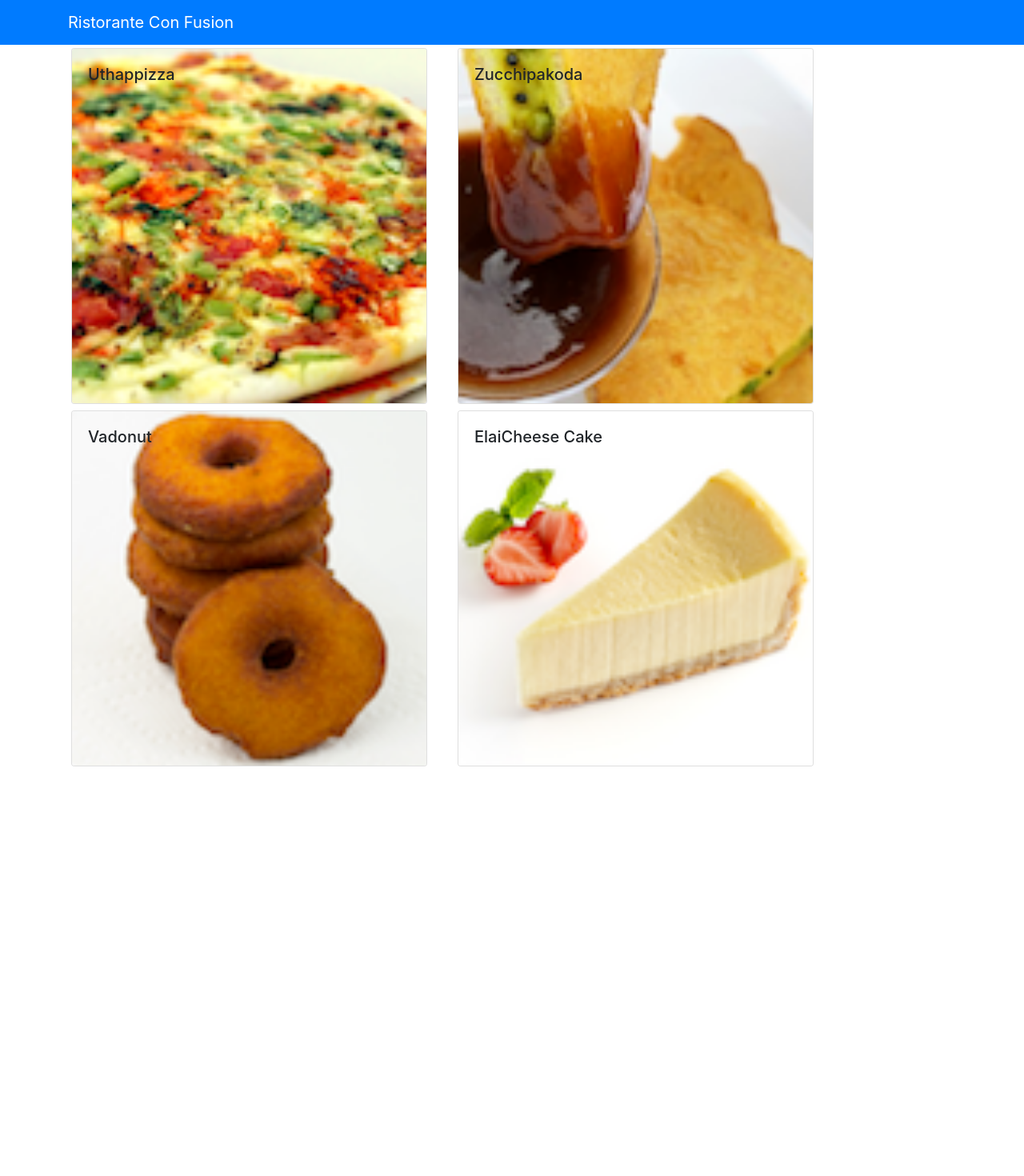
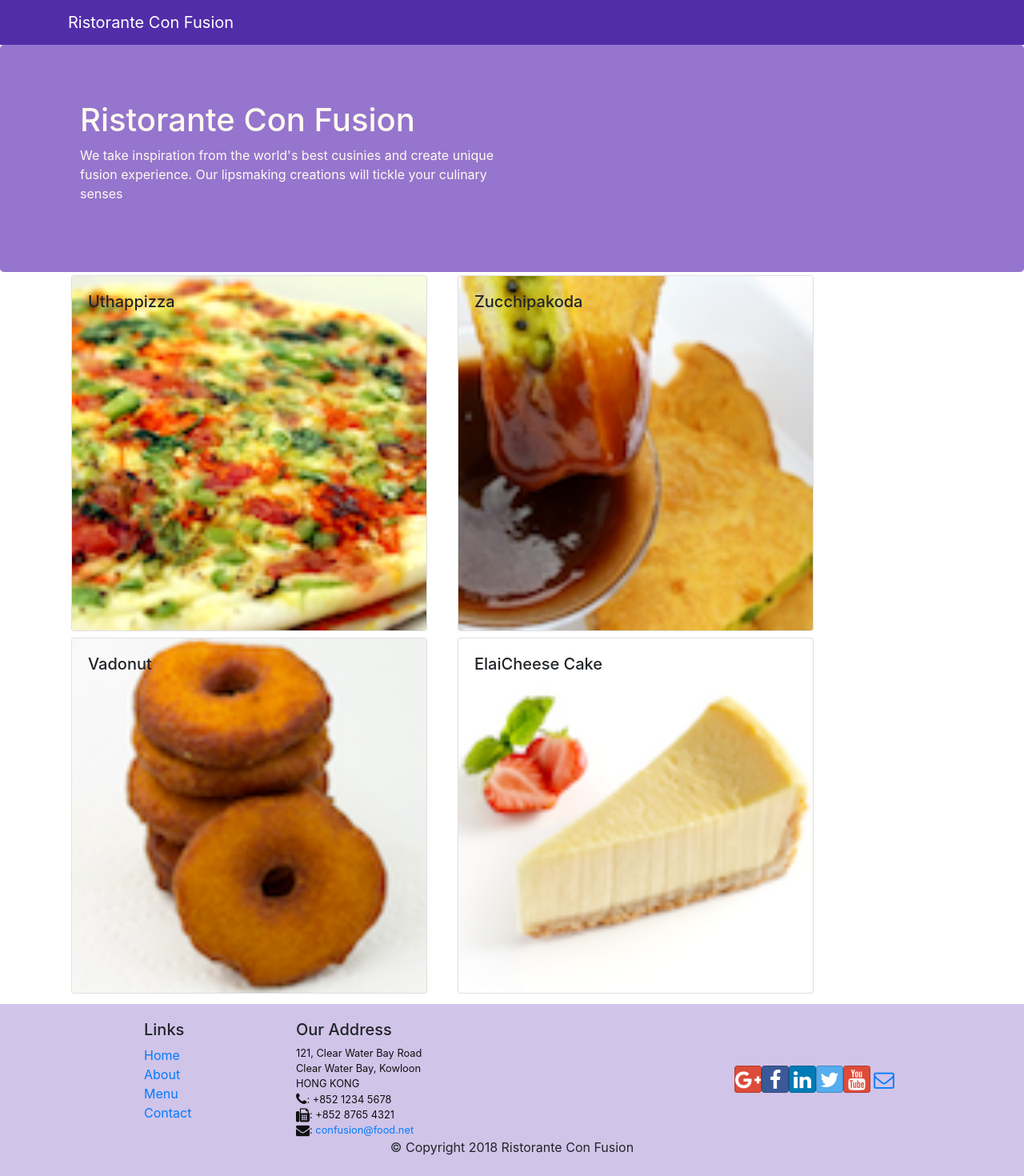
Before and after one commit to someshium/confusion, a React (Create React App) app: page / in a window 1280 px wide. Shown: the top 1470 px of the page at 80% size. Before the commit the page ends 971 px from the top, so only its background shows below. Built offline with nearby package versions, Linux system fonts and the light colour scheme.

Commit message:
header and footer

```diff
--- a/package.json
+++ b/package.json
@@ -7,6 +7,8 @@
     "@testing-library/react": "^11.2.5",
     "@testing-library/user-event": "^12.8.3",
     "bootstrap": "^4.0.0",
+    "bootstrap-social": "^5.1.1",
+    "font-awesome": "^4.7.0",
     "react": "^17.0.2",
     "react-dom": "^17.0.2",
     "react-popper": "^0.9.2",
--- /dev/null
+++ b/src/App.css
@@ -0,0 +1,32 @@
+.row-header{
+    margin:0px auto;
+    padding:0px auto;
+}
+.row-content {
+    margin:0px auto;
+    padding: 50px 0px 50px 0px;
+    border-bottom: 1px ridge;
+    min-height:400px;
+}
+
+.footer{
+    background-color: #D1C4E9;
+    margin:0px auto;
+    padding: 20px 0px 20px 0px;
+}
+.jumbotron {
+    padding:70px 30px 70px 30px;
+    margin:0px auto;
+    background: #9575CD ;
+    color:floralwhite;
+}
+
+address{
+    font-size:80%;
+    margin:0px;
+    color:#0f0f0f;
+}
+
+.navbar-dark {
+    background-color: #512DA8;
+}
--- a/src/App.js
+++ b/src/App.js
@@ -1,4 +1,4 @@
-
+import './App.css';
 
 import MainComponent from './components/MainComponent'
 
--- /dev/null
+++ b/src/components/FooterComponent.js
@@ -0,0 +1,50 @@
+import React from 'react'
+
+const FooterComponent = () => {
+    return (
+        <div className="footer">
+        <div className="container">
+            <div className="row justify-content-center">
+                <div className="col-4 offset-1 col-sm-2">
+                    <h5>Links</h5>
+                    <ul className="list-unstyled">
+                        <li><a href="#">Home</a></li>
+                        <li><a href="#">About</a></li>
+                        <li><a href="#">Menu</a></li>
+                        <li><a href="contactus.html">Contact</a></li>
+                    </ul>
+                </div>
+                <div className="col-7 col-sm-5">
+                    <h5>Our Address</h5>
+                    <address>
+		              121, Clear Water Bay Road<br />
+		              Clear Water Bay, Kowloon<br />
+		              HONG KONG<br />
+		              <i className="fa fa-phone fa-lg"></i>: +852 1234 5678<br />
+		              <i className="fa fa-fax fa-lg"></i>: +852 8765 4321<br />
+		              <i className="fa fa-envelope fa-lg"></i>: <a href="mailto:confusion@food.net">
+                         confusion@food.net</a>
+                    </address>
+                </div>
+                <div className="col-12 col-sm-4 align-self-center">
+                    <div className="text-center">
+                        <a className="btn btn-social-icon btn-google" href="http://google.com/+"><i className="fa fa-google-plus"></i></a>
+                        <a className="btn btn-social-icon btn-facebook" href="http://www.facebook.com/profile.php?id="><i className="fa fa-facebook"></i></a>
+                        <a className="btn btn-social-icon btn-linkedin" href="http://www.linkedin.com/in/"><i className="fa fa-linkedin"></i></a>
+                        <a className="btn btn-social-icon btn-twitter" href="http://twitter.com/"><i className="fa fa-twitter"></i></a>
+                        <a className="btn btn-social-icon btn-google" href="http://youtube.com/"><i className="fa fa-youtube"></i></a>
+                        <a className="btn btn-social-icon" href="mailto:"><i className="fa fa-envelope-o"></i></a>
+                    </div>
+                </div>
+            </div>
+            <div className="row justify-content-center">
+                <div className="col-auto">
+                    <p>© Copyright 2018 Ristorante Con Fusion</p>
+                </div>
+            </div>
+        </div>
+    </div>
+    )
+}
+
+export default FooterComponent
--- /dev/null
+++ b/src/components/HeaderComponent.js
@@ -0,0 +1,28 @@
+import React,{Component} from 'react';
+import {Navbar, NavbarBrand, Jumbotron} from 'reactstrap'
+
+class Header extends React.Component {
+    render() {
+        return (
+        <>
+        <Navbar dark className="">
+            <div className="container">
+            <NavbarBrand href="/">Ristorante Con Fusion</NavbarBrand>
+            </div>
+        </Navbar>
+        <Jumbotron>
+            <div className="container">
+                <div className="row row-header">
+                    <div className="col-12 col-sm-6">
+                    <h1>Ristorante Con Fusion</h1>
+                    <p>We take inspiration from the world's best cusinies and create unique fusion experience. Our lipsmaking creations will tickle your culinary senses</p>
+                    </div>
+                </div>
+            </div>
+        </Jumbotron>
+        </>
+
+         ) }
+}
+
+export default Header;
--- a/src/components/MainComponent.js
+++ b/src/components/MainComponent.js
@@ -1,23 +1,22 @@
 
-import {Navbar, NavbarBrand} from 'reactstrap'
+
 import MenuComponent from './MenuComponent';
 import DishDetailComponent from './DishDetailComponent';
 import {DISHES} from '../shared/dishes';
 import {useState} from 'react';
+import Header from './HeaderComponent';
+import FooterComponent from './FooterComponent';
+
 
 function MainComponent() {
     const [selectedDishId, setSelectedDishId] = useState(null);
   return (
     <div>
-      <Navbar dark color="primary" className="">
-        <div className="container">
-          <NavbarBrand href="/">Ristorante Con Fusion</NavbarBrand>
-        </div>
-      </Navbar>
+      <Header />
       <MenuComponent  dishes={DISHES} onClickDish= {(dishId) => setSelectedDishId(dishId)}/>
 
       <DishDetailComponent  selectedDish={DISHES.filter(dish => dish.id === selectedDishId )[0]} />
-
+      <FooterComponent />
     </div>
   );
 }
--- a/src/index.js
+++ b/src/index.js
@@ -4,6 +4,8 @@
 import './index.css';
 import App from './App';
 import reportWebVitals from './reportWebVitals';
+import 'font-awesome/css/font-awesome.min.css';
+import 'bootstrap-social/bootstrap-social.css' ;
 
 ReactDOM.render(
   <React.StrictMode>
```
Also changed, not shown: 1 other file (tests, documents, lock files or other folders).
